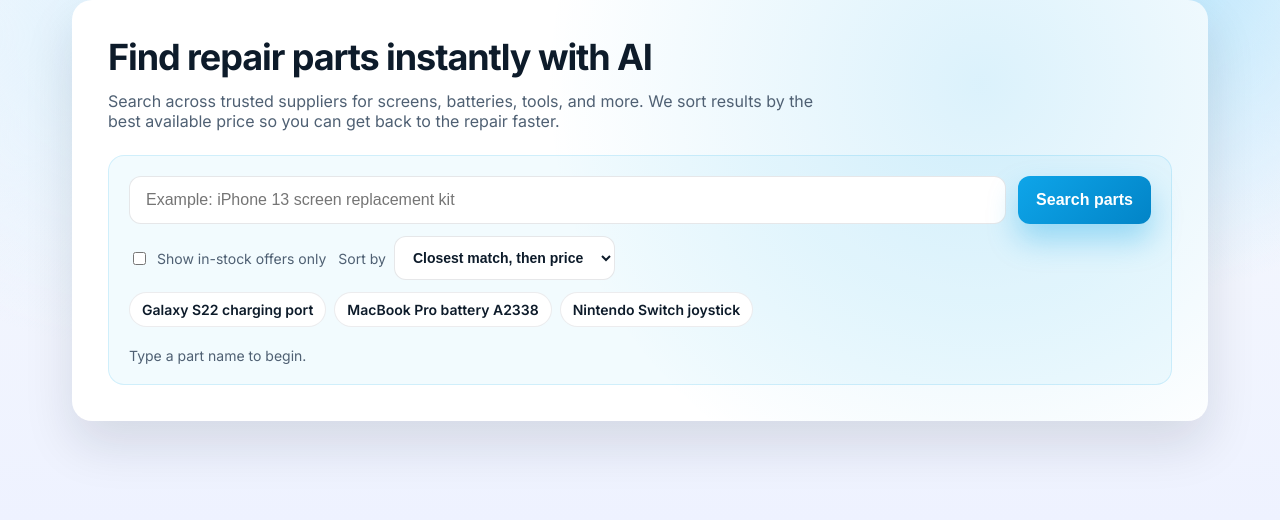
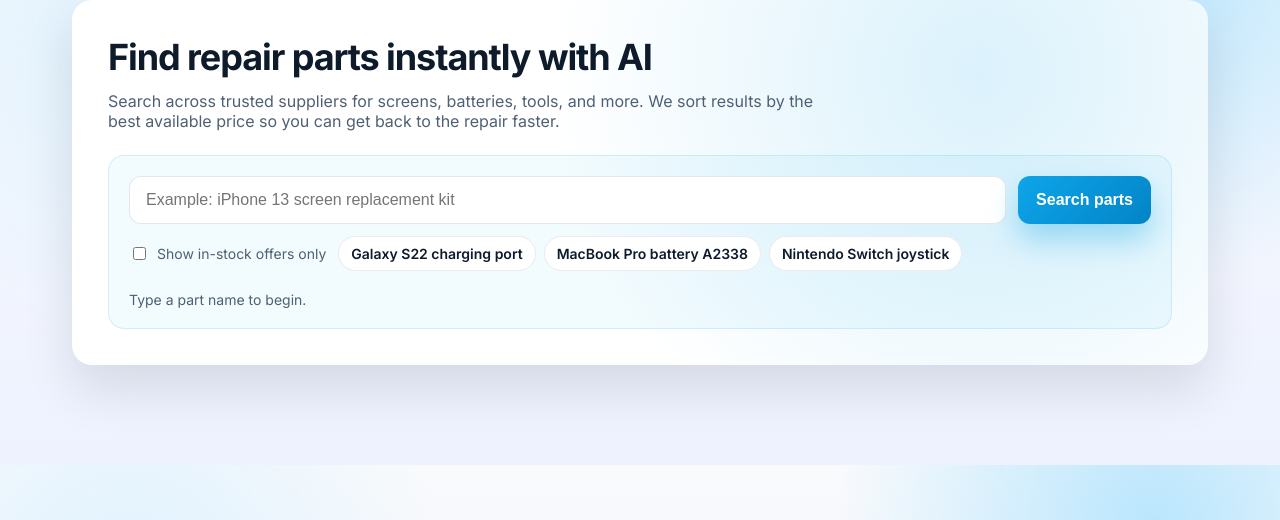
Before and after one commit to Brytonb16/PriceScout2.0, a Flask app: page / in a window 1280 px wide. Shown: the part 86-606 px from the top of the page. Run offline with Flask 3, Linux system fonts and the light colour scheme.

Commit message:
Revert "Add relevance sorting and sort controls"

```diff
--- a/app.py
+++ b/app.py
@@ -1,8 +1,7 @@
 
 import logging
 import os
-from difflib import SequenceMatcher
-from typing import Any, Dict, Iterable, Optional
+from typing import Any, Dict, Optional
 
 from flask import Flask, jsonify, render_template, request
 from flask_cors import CORS
@@ -30,55 +29,10 @@
     return None
 
 
-def _relevance_score(query: str, title: Any) -> float:
-    """Return similarity score between the search *query* and *title*."""
-
-    title_text = str(title or "").strip().lower()
-    if not query.strip() or not title_text:
-        return 0.0
-
-    return SequenceMatcher(None, query.lower(), title_text).ratio()
-
-
-def _mark_best_price(items: Iterable[Dict[str, Any]]) -> None:
-    """Annotate items with ``best_price`` flag for the lowest priced offer."""
-
-    priced = [i for i in items if i.get("price_value") is not None]
-    if not priced:
-        return
-
-    best_price = min(i["price_value"] for i in priced)
-    for item in items:
-        item["best_price"] = item.get("price_value") == best_price
-
-
-def _sort_results(items: list[Dict[str, Any]], sort: str) -> list[Dict[str, Any]]:
-    """Return sorted items based on the requested *sort* mode."""
-
-    if sort == "price":
-        return sorted(
-            items,
-            key=lambda r: (r.get("price_value", float("inf")), -r.get("relevance", 0.0)),
-        )
-
-    if sort == "match":
-        return sorted(
-            items,
-            key=lambda r: (-r.get("relevance", 0.0), r.get("price_value", float("inf"))),
-        )
-
-    # Default: prioritize closest match, then cheapest.
-    return sorted(
-        items,
-        key=lambda r: (-r.get("relevance", 0.0), r.get("price_value", float("inf"))),
-    )
-
-
 @app.route('/api/search')
 def search():
     query = request.args.get("q", "")
     in_stock_only = request.args.get("inStock", "false").lower() == "true"
-    sort_mode = request.args.get("sort", "match").lower()
 
     try:
         results = list(search_products(query))
@@ -96,11 +50,13 @@
         price_val = _price_value(item.get("price"))
         if price_val is not None:
             item["price_value"] = price_val
-        item["relevance"] = _relevance_score(query, item.get("title"))
         enriched.append(item)
 
-    _mark_best_price(enriched)
-    enriched = _sort_results(enriched, sort_mode)
+    enriched.sort(key=lambda r: r.get("price_value", float("inf")))
+    if enriched and enriched[0].get("price_value") is not None:
+        best_price = enriched[0]["price_value"]
+        for item in enriched:
+            item["best_price"] = item.get("price_value") == best_price
 
     return jsonify(enriched)
 
--- a/templates/index.html
+++ b/templates/index.html
@@ -137,16 +137,6 @@
       input[type="text"]:focus {
         border-color: var(--brand);
         box-shadow: 0 0 0 4px rgba(14, 165, 233, 0.18);
-      }
-
-      select {
-        padding: 12px 14px;
-        border-radius: 12px;
-        border: 1px solid rgba(15, 23, 42, 0.1);
-        background: var(--card);
-        font-size: 14px;
-        font-weight: 600;
-        color: var(--ink);
       }
 
       button.primary {
@@ -362,13 +352,6 @@
                 <input type="checkbox" id="inStockOnly" />
                 <span>Show in-stock offers only</span>
               </label>
-              <label class="checkbox">
-                <span>Sort by</span>
-                <select id="sortSelect" aria-label="Sort results">
-                  <option value="match">Closest match, then price</option>
-                  <option value="price">Lowest price first</option>
-                </select>
-              </label>
               <div class="chips" aria-label="Suggested searches">
                 <span class="chip" data-query="Galaxy S22 charging port">Galaxy S22 charging port</span>
                 <span class="chip" data-query="MacBook Pro battery A2338">MacBook Pro battery A2338</span>
@@ -390,11 +373,9 @@
       const form = document.getElementById('searchForm');
       const input = document.getElementById('searchInput');
       const inStockToggle = document.getElementById('inStockOnly');
-      const sortSelect = document.getElementById('sortSelect');
       const resultsEl = document.getElementById('results');
       const messageEl = document.getElementById('message');
       const statusText = document.getElementById('statusText');
-      let lastQuery = '';
 
       const formatPrice = (item) => {
         if (typeof item.price === 'number') return `$${item.price.toFixed(2)}`;
@@ -454,21 +435,17 @@
 
       const searchParts = async (query) => {
         if (!query.trim()) return;
-        lastQuery = query;
         setStatus('Searching suppliers...');
         setMessage('');
         resultsEl.innerHTML = '';
 
         try {
-          const res = await fetch(
-            `/api/search?q=${encodeURIComponent(query)}&inStock=${inStockToggle.checked}&sort=${encodeURIComponent(sortSelect.value)}`
-          );
+          const res = await fetch(`/api/search?q=${encodeURIComponent(query)}&inStock=${inStockToggle.checked}`);
           if (!res.ok) throw new Error('Request failed');
           const data = await res.json();
           if (!Array.isArray(data)) throw new Error('Unexpected response format');
           renderResults(data);
-          const sortLabel = sortSelect.options[sortSelect.selectedIndex].textContent;
-          setStatus(`Showing ${data.length} option${data.length === 1 ? '' : 's'} sorted by ${sortLabel.toLowerCase()}.`);
+          setStatus(`Showing ${data.length} option${data.length === 1 ? '' : 's'} sorted by best pricing.`);
         } catch (err) {
           console.error(err);
           setStatus('');
@@ -481,12 +458,6 @@
         searchParts(input.value);
       });
 
-      sortSelect.addEventListener('change', () => {
-        if (lastQuery.trim()) {
-          searchParts(lastQuery);
-        }
-      });
-
       document.querySelectorAll('.chip').forEach((chip) => {
         chip.addEventListener('click', () => {
           input.value = chip.dataset.query;
```
